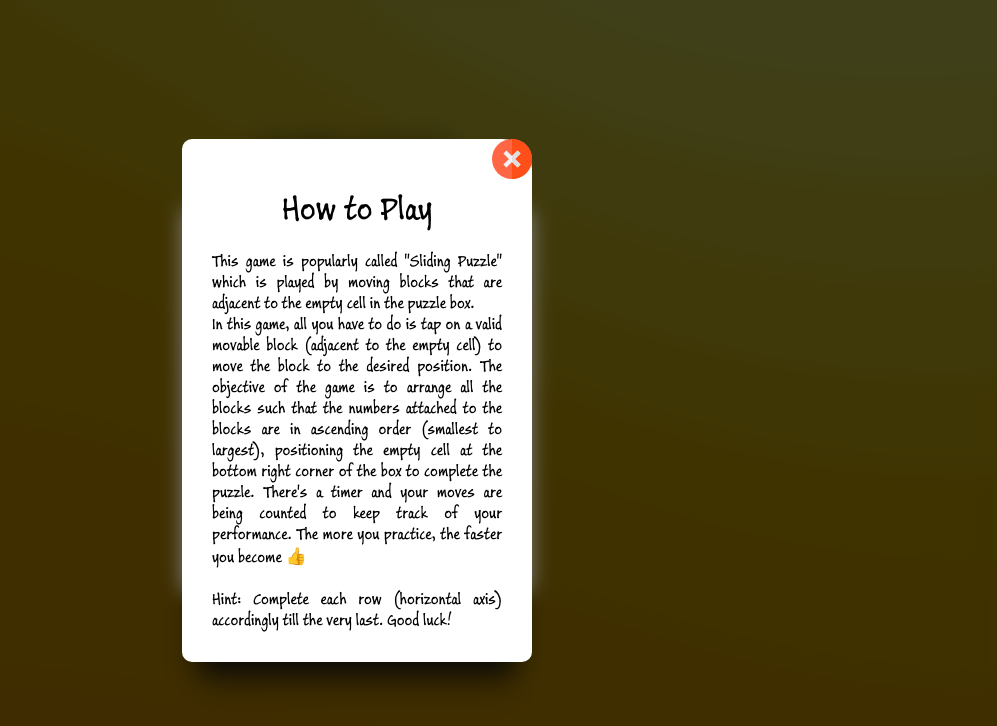
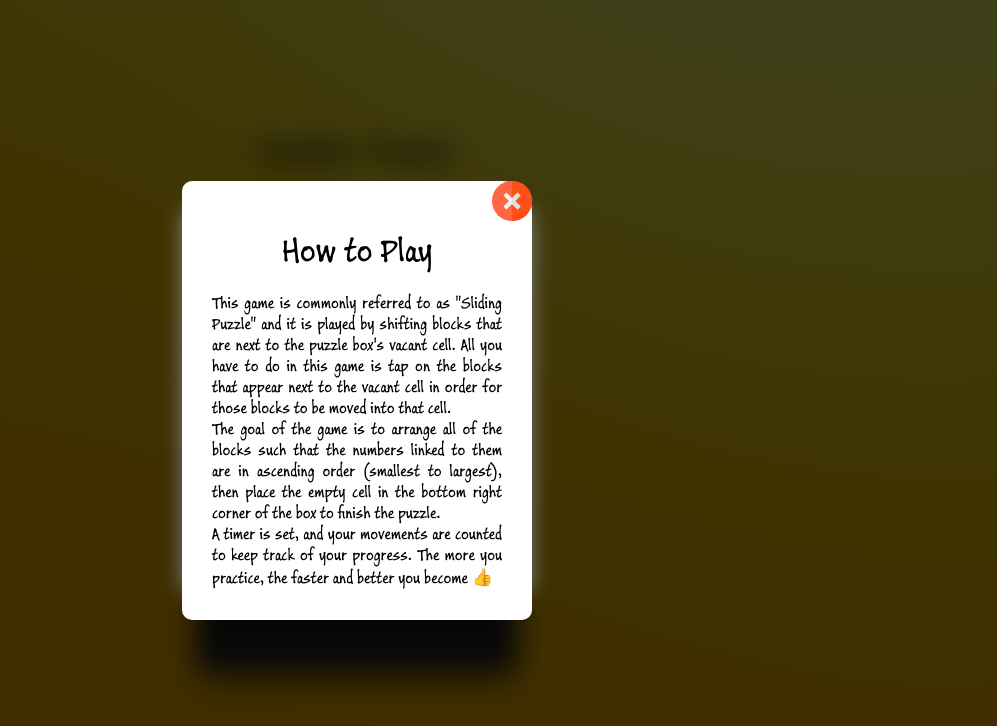
Before and after one commit to moyela/order-the-numbers, a React (Create React App) app: page /game in a window 1280 px wide. Both pictures are taken after a click on the button "How to Play". Shown: the top 726 px of the page, without its empty margins (283-1280 px from the left). Built offline with nearby package versions, Linux system fonts and the light colour scheme.

Commit message:
update How to play instructions

```diff
--- a/src/components/HowToPlay/HowToPlayModal.js
+++ b/src/components/HowToPlay/HowToPlayModal.js
@@ -9,19 +9,18 @@ function HowToPlayModal({ close }) {
         <img onClick={close} src={Close} alt="close" />
         <h3>How to Play</h3>
         <p>
-          This game is popularly called "Sliding Puzzle" which is played by
-          moving blocks that are adjacent to the empty cell in the puzzle box.<br />
-          In this game, all you have to do is tap on a valid movable block
-          (adjacent to the empty cell) to move the block to the desired
-          position. The objective of the game is to arrange all the blocks such
-          that the numbers attached to the blocks are in ascending order
-          (smallest to largest), positioning the empty cell at the bottom right
-          corner of the box to complete the puzzle. There's a timer and your
-          moves are being counted to keep track of your performance. The more
-          you practice, the faster you become 👍 <br />
+          This game is commonly referred to as "Sliding Puzzle" and it is played
+          by shifting blocks that are next to the puzzle box's vacant cell. All
+          you have to do in this game is tap on the blocks that appear next to
+          the vacant cell in order for those blocks to be moved into that cell.
           <br />
-          Hint: Complete each row (horizontal axis) accordingly till the very
-          last. Good luck!
+          The goal of the game is to arrange all of the blocks such that the
+          numbers linked to them are in ascending order (smallest to largest),
+          then place the empty cell in the bottom right corner of the box to
+          finish the puzzle.
+          <br />A timer is set, and your movements are counted to keep track of
+          your progress. The more you practice, the faster and better you become
+          👍
         </p>
       </div>
     </div>
```
